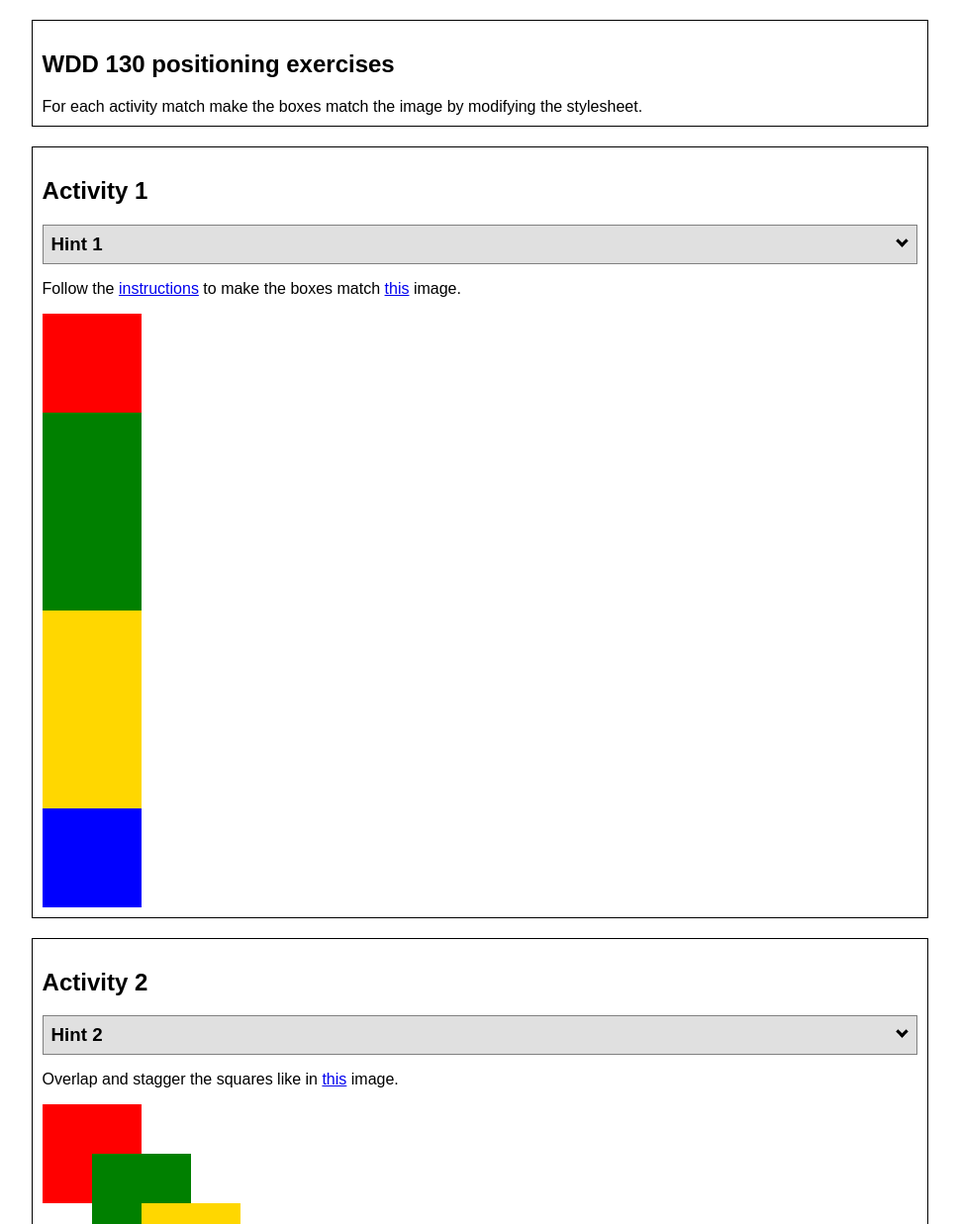
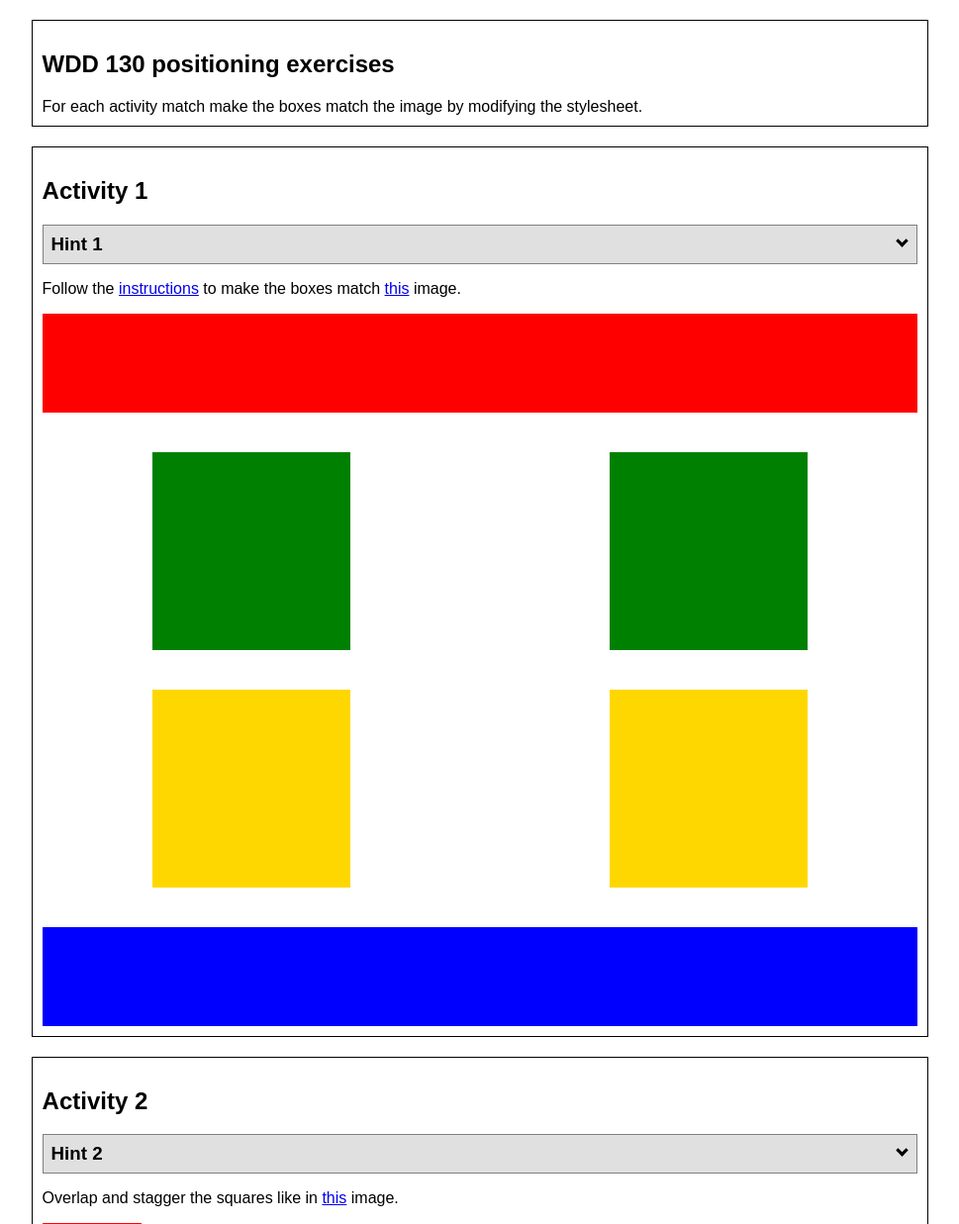
Before and after one commit to KevinIslas/KevinIslas.github.io, a plain HTML site: page wwr/positioning1.html in a window 1280 px wide. Shown: the top 1237 px of the page at 99% size, without its empty margins (155-1124 px from the left). Drawn offline with Linux system fonts and the light colour scheme.

Commit message:
added act 1

```diff
--- a/wwr/styles/style positioning..css
+++ b/wwr/styles/style positioning..css
@@ -1,27 +1,34 @@
 /* CSS - Name: "positionstyles.css" */
 /* Activity 1 styles */
 .content1 {
-    /* This is the parent of the activity 1 boxes. */
+    display: grid;
+    grid-template-columns: 1fr 1fr;
+    justify-items: center;
+    grid-gap:40px;
   }
-.red1 {
-width: 100px;
+
+  .red1{
+    width: 100%;
     height: 100px;
     background-color: red;
+    grid-column: 1/3;
   }
-.green1 {
-width: 100px;
+
+  .blue1 {
+    background-color: blue;
+    width: 100%;
     height: 100px;
+    grid-column: 1/3;
+  }
+
+  .green1, .yellow1 {
+    width: 200px;
+    height: 200px;
     background-color: green;
   }
+
   .yellow1 {
-width: 100px;
-height: 100px;
     background-color: gold;
-}
-.blue1 {
-width: 100px;
-height: 100px;
-background-color: blue;
   }
  /* Activity 2 styles */
 .content2 {
```
Lines whose indentation alone changed are shown as unchanged.
